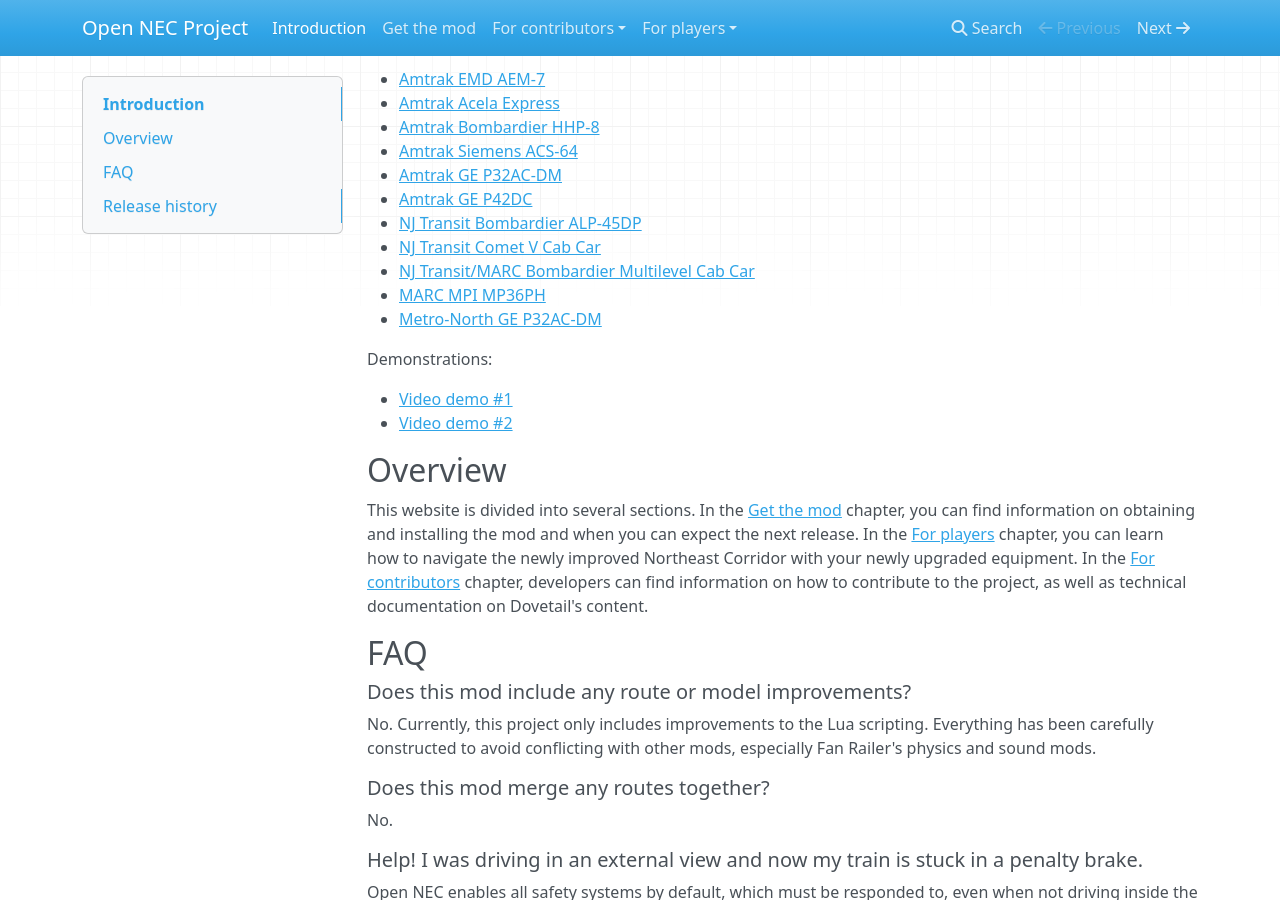
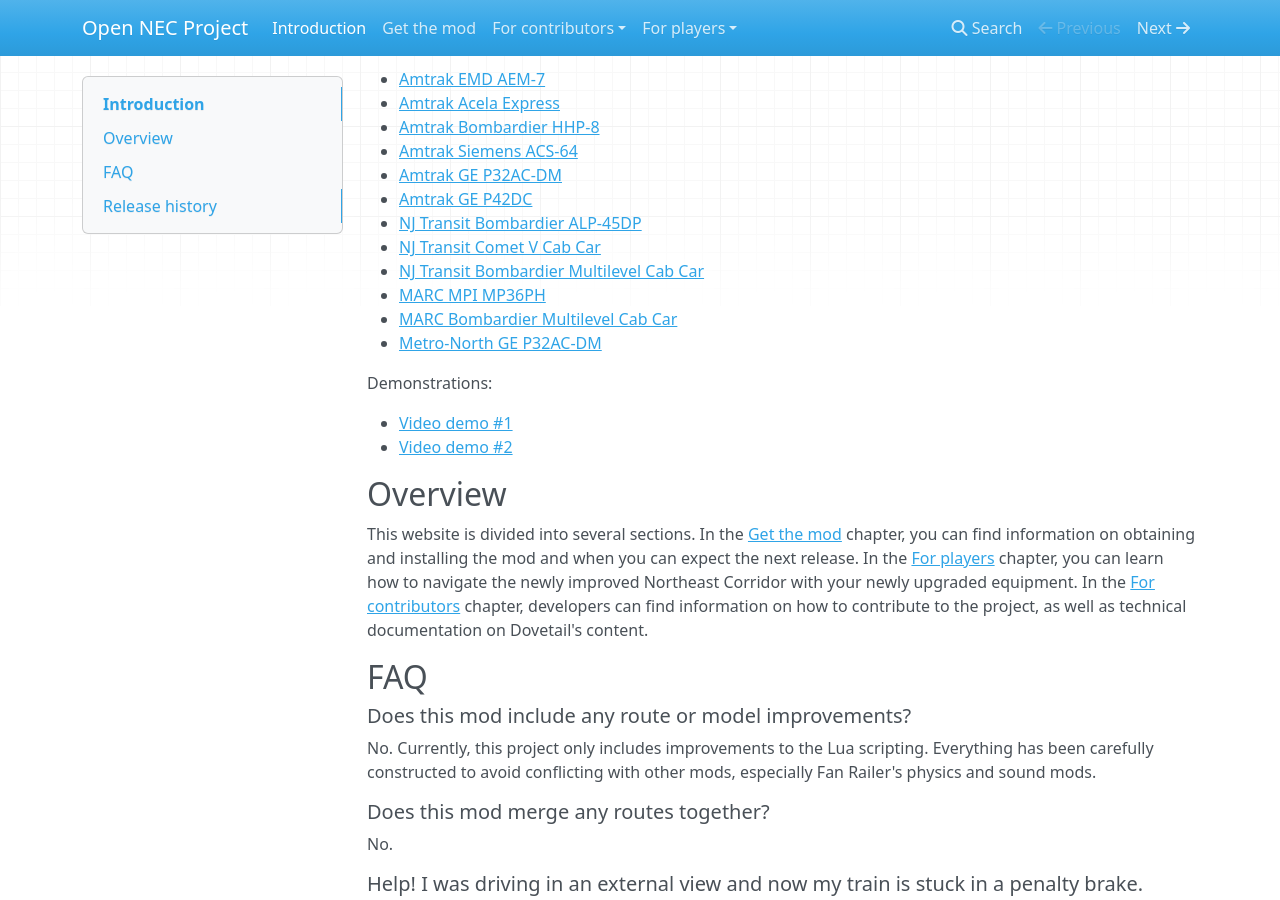
Before and after one commit to YoRyan/open-nec, an MkDocs documentation site: the page built from Docs/index.md, in a window 1280 px wide and 900 px high, scrolled down 957 px. Built offline with MkDocs 1.6.1, drawn with Linux system fonts in a browser that asks for light colours; nearby versions of some CDN libraries.

Commit message:
docs: split up bombardier multilevel items

```diff
--- a/Docs/index.md
+++ b/Docs/index.md
@@ -18,8 +18,9 @@
 - [Amtrak GE P42DC](https://store.steampowered.com/app/1429754/Train_Simulator_Northeast_Corridor_Washington_DC__Baltimore_Route_AddOn/)
 - [NJ Transit Bombardier ALP-45DP](https://store.steampowered.com/app/325970/Train_Simulator_North_Jersey_Coast_Line_Route_AddOn/)
 - [NJ Transit Comet V Cab Car](https://store.steampowered.com/app/325970/Train_Simulator_North_Jersey_Coast_Line_Route_AddOn/)
-- [NJ Transit/MARC Bombardier Multilevel Cab Car](https://store.steampowered.com/app/325970/Train_Simulator_North_Jersey_Coast_Line_Route_AddOn/)
+- [NJ Transit Bombardier Multilevel Cab Car](https://store.steampowered.com/app/325970/Train_Simulator_North_Jersey_Coast_Line_Route_AddOn/)
 - [MARC MPI MP36PH](https://store.steampowered.com/app/1429754/Train_Simulator_Northeast_Corridor_Washington_DC__Baltimore_Route_AddOn/)
+- [MARC Bombardier Multilevel Cab Car](https://store.steampowered.com/app/1429754/Train_Simulator_Northeast_Corridor_Washington_DC__Baltimore_Route_AddOn/)
 - [Metro-North GE P32AC-DM](https://store.steampowered.com/app/258655/Train_Simulator_MetroNorth_P32_ACDM_Genesis_Loco_AddOn/)
 
 Demonstrations:
```
Also changed, not shown: Readme.md (+2 -1 lines).
